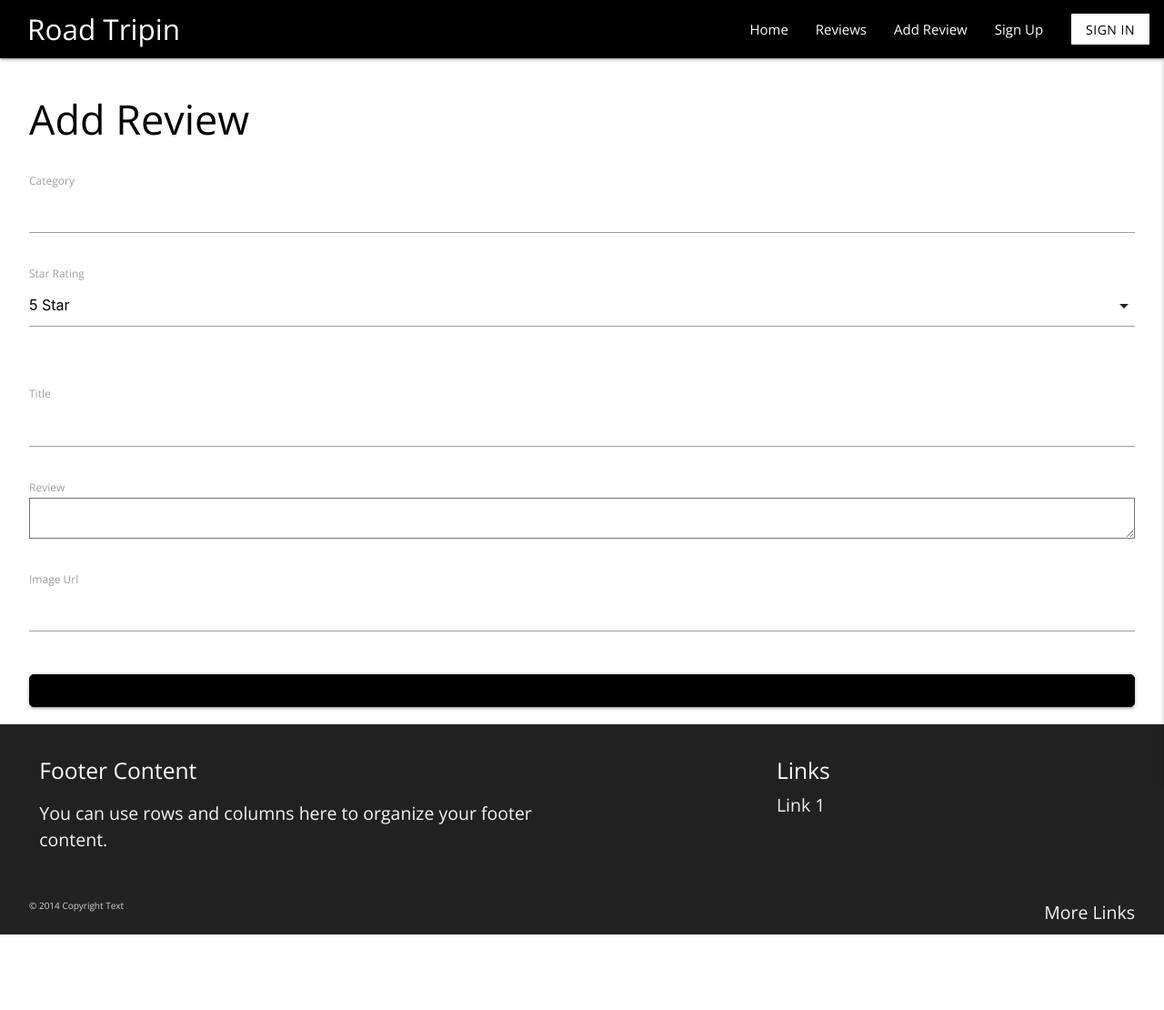
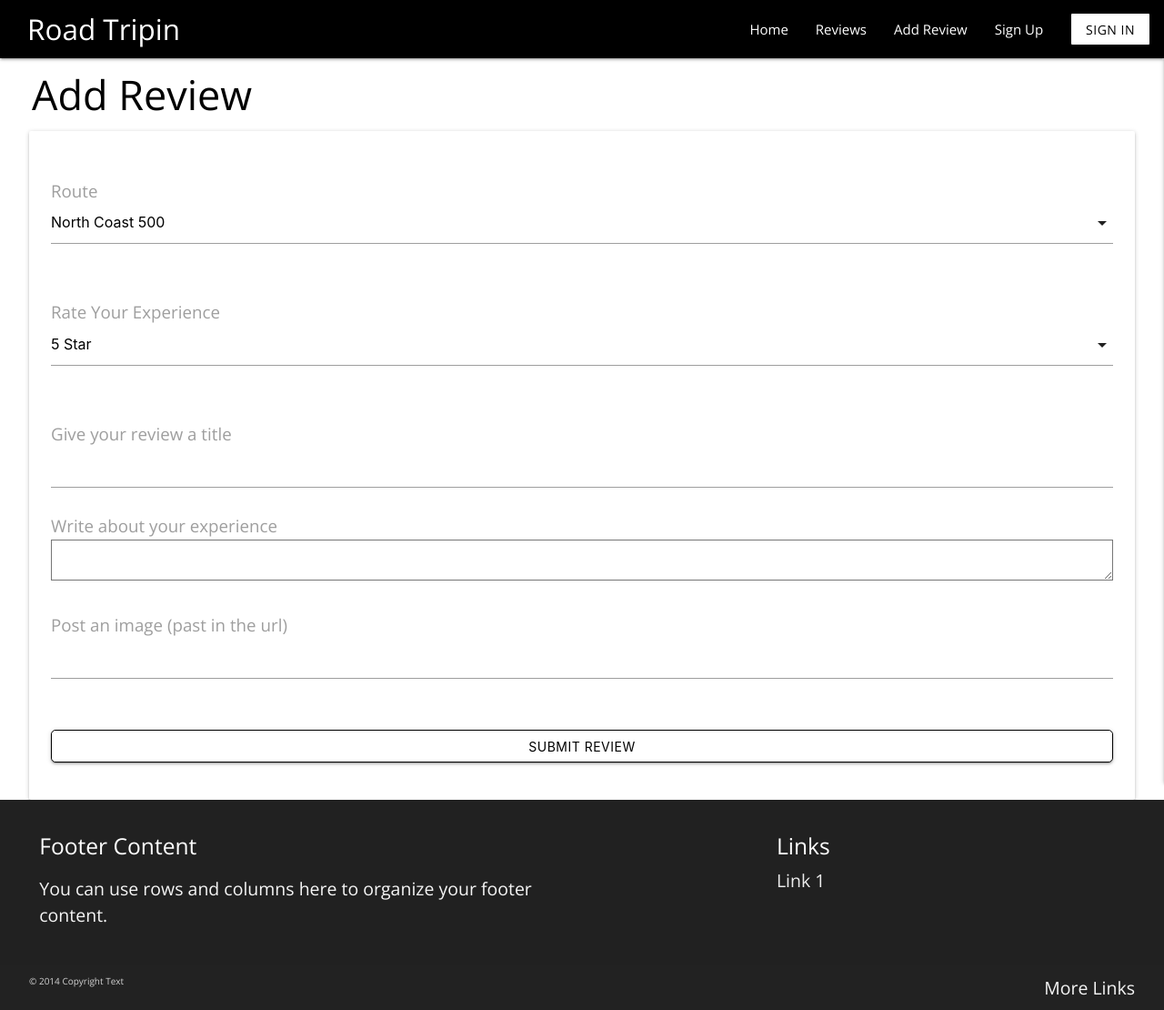
Before and after one commit to scotty-james/Milestone-Project-3--North-Coast-500, a Flask app: page /add_post in a window 1280 px wide. Shown: the whole page at 91% size. Before the commit the page ends 1027 px from the top, so only its background shows below. Run offline with Flask 2, Linux system fonts and the light colour scheme; some libraries are stand-ins or nearby versions.

Commit message:
Style add/edit review forms with custom CSS

```diff
--- a/forms.py
+++ b/forms.py
@@ -16,20 +16,20 @@ class SigninForm(FlaskForm):
 
 
 class AddReviewForm(FlaskForm):
-    category_name = StringField('Category', validators=[DataRequired()])
-    star_rating = SelectField('Star Rating', choices=[('5', '5 Star'),('4', '4 Stars'),('3', '3 Stars'),('2', '2 Stars'),('1', '1 Stars')])
-    post_title = StringField('Title', validators=[DataRequired()])
-    post_description = TextAreaField('Review', validators=[DataRequired()])
-    image_url = StringField('Image Url', validators=[DataRequired()])
-    submit = SubmitField('Add Review')
+    category_name = SelectField('Route', choices=[('1', 'North Coast 500')])
+    star_rating = SelectField('Rate Your Experience', choices=[('5', '5 Star'),('4', '4 Stars'),('3', '3 Stars'),('2', '2 Stars'),('1', '1 Stars')])
+    post_title = StringField('Give your review a title', validators=[DataRequired()])
+    post_description = TextAreaField('Write about your experience', validators=[DataRequired()])
+    image_url = StringField('Post an image (past in the url)', validators=[DataRequired()])
+    submit = SubmitField('Submit Review')
 
 
 class EditReviewForm(FlaskForm):
-    category_name = StringField('Category', validators=[DataRequired()])
-    star_rating = SelectField('Star Rating', choices=[('5', '5 Star'),('4', '4 Stars'),('3', '3 Stars'),('2', '2 Stars'),('1', '1 Stars')])
-    post_title = StringField('Title', validators=[DataRequired()])
-    post_description = TextAreaField('Review', validators=[DataRequired()])
-    image_url = StringField('Image Url', validators=[DataRequired()])
+    category_name = SelectField('Route', choices=[('1', 'North Coast 500')])
+    star_rating = SelectField('Rate Your Experience', choices=[('5', '5 Star'),('4', '4 Stars'),('3', '3 Stars'),('2', '2 Stars'),('1', '1 Stars')])
+    post_title = StringField('Give your review a title', validators=[DataRequired()])
+    post_description = TextAreaField('Write about your experience', validators=[DataRequired()])
+    image_url = StringField('Post an image (past in the url)', validators=[DataRequired()])
     submit = SubmitField('Update Review')
 
 
--- a/static/css/style.css
+++ b/static/css/style.css
@@ -8,6 +8,7 @@
 	font-size: 10px;
 }
 
+
 /*-------------------------------------------General*/
 
 .container {
@@ -17,10 +18,9 @@
 html,
 body {
   display: flex;
-  min-height: 100vh;
   flex-direction: column;
   width: 100%;
-  margin: 0;
+  margin: 0 auto;
   padding: 0;
   font-family: "Open Sans", sans-serif;
   box-sizing: border-box;
@@ -64,12 +64,12 @@ p {
   font-size: 1.3rem;
 }
 
+em {
+  font-size: 1rem;
+}
+
 a {
   font-size: 1.3rem;
-}
-
-em {
-  font-size: 1rem;
 }
 
 .btn {
@@ -96,13 +96,14 @@ em {
 
 .hero-image-text {
   position: absolute;
-  top: 8px;
-  left: 15px;
+  top: 15px;
+  left: 30px;
   margin-left: 20px;
   margin-top: 20px;
-  margin-right: 70px;
+  margin-right: 60px;
   background-color: rgba(255, 255, 255, 0.5);
   padding: 10px 20px;
+  align-content: center;
 }
 
 .hero-image-text h1 {
@@ -193,9 +194,16 @@ em {
   margin-bottom: 1.25rem;
 }
 
+label.form-label {
+  margin: 0;
+  padding: 0rem;
+}
+
 .form-label {
   font-size: 1.25rem;
   background: rgb(255, 255, 255);
+  padding-top: 0;
+  margin-top: 0;
 }
 
 #username {
@@ -206,6 +214,23 @@ em {
 #password {
 background: rgb(255, 255, 255);
 border: 1px solid rgba(184, 178, 178, 0.986);
+}
+
+#post-description {
+  font-size: .75rem;
+}
+
+.form-heading {
+  margin-top: 1rem;
+}
+
+.select-dropdown li span {
+  font-size: 1rem;
+  color: #000000;
+}
+
+.form-panel {
+  margin: 0;
 }
 
 /*-------------------------------------------Media Queries*/
--- a/templates/add_post.html
+++ b/templates/add_post.html
@@ -1,6 +1,6 @@
 {% extends "base.html" %}
 {% block content %}
-<h1>Add Review</h1>
+<h1 class="left-align form-heading">Add Review</h1>
 {% with messages = get_flashed_messages() %}
 {% if messages %}
 <ul>
@@ -11,44 +11,44 @@
 {% endif %}
 {% endwith %}
 <form action="" method="post" enctype="multipart/form-data">
+    <div class="card-panel form-panel">
     {{ form.csrf_token }}
-    <p>
-        {{ form.category_name.label }}<br>
-        {{ form.category_name }}<br>
+    <h3>
+        {{ form.category_name.label(class="form-label") }}<br>
+        {{ form.category_name(class="form-label") }}<br>
         {%  for error in form.category_name.errors %}
         <span style="color: red;">{{ error }}</span>
         {% endfor %}
-    </p>
-    <p>
-        {{ form.star_rating.label }}<br>
-        {{ form.star_rating }}<br>
+    </h3>
+    <h3>
+        {{ form.star_rating.label(class="form-label") }}<br>
+        {{ form.star_rating(class="form-label") }}<br>
         {%  for error in form.star_rating.errors %}
         <span style="color: red;">{{ error }}</span>
         {% endfor %}
-    </p>
-    <p>
-        {{ form.post_title.label }}<br>
-        {{ form.post_title }}<br>
+    </h3>
+    <h3>
+        {{ form.post_title.label(class="form-label") }}<br>
+        {{ form.post_title(class="form-label") }}<br>
         {%  for error in form.post_title.errors %}
         <span style="color: red;">{{ error }}</span>
         {% endfor %}
-    </p>
-    </div>
+    </h3>
     <p>
-        {{ form.post_description.label }}<br>
-        {{ form.post_description }}<br>
+        {{ form.post_description.label(class="form-label") }}<br>
+        {{ form.post_description(class="form-label") }}<br>
         {%  for error in form.post_description.errors %}
         <span style="color: red;">{{ error }}</span>
         {% endfor %}
-    </p>
-    <p>
-        {{ form.image_url.label }}<br>
-        {{ form.image_url }}<br>
+    </h3>
+    <h3>
+        {{ form.image_url.label(class="form-label") }}<br>
+        {{ form.image_url(class="form-label")}}<br>
         {%  for error in form.image_url.errors %}
         <span style="color: red;">{{ error }}</span>
         {% endfor %}
-    </p>
-    <p>{{ form.submit(class="not-collapse btn black") }}</p>
+    </h3>
+    <h3>{{ form.submit(class="btn") }}</h3>
     </div>
 </form>
 {%  endblock %}
```
Also changed, not shown: templates/edit_post.html (+14 -19 lines), templates/index.html (+5 -6 lines).
